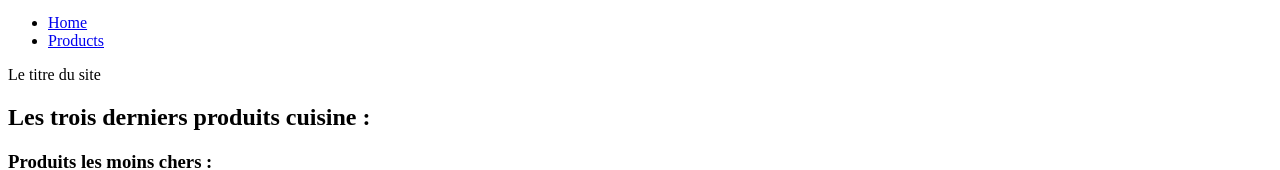
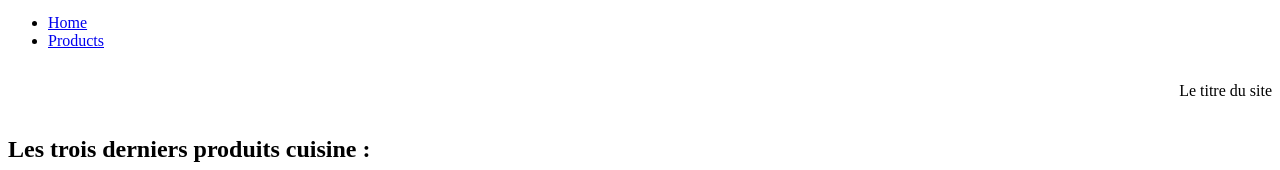
Before and after one commit to Anakin-66/exo-react-clone, a React (Create React App) app: page / in a window 1280 px wide. Shown: the part 348-518 px from the top of the page. Built offline with nearby package versions, Linux system fonts and the light colour scheme.

Commit message:
added flex on sidebar

```diff
--- a/src/App.js
+++ b/src/App.js
@@ -4,6 +4,7 @@ import { BrowserRouter, Route, Routes } from "react-router-dom";
 import HomePage from "./page/HomePage";
 import ProductsPage from "./page/ProductsPage";
 import ProductPage from "./page/ProductPage";
+import Style from "./css/style.css"
 
 function App() {
   return (
--- /dev/null
+++ b/src/css/style.css
@@ -0,0 +1,4 @@
+.sidebar {
+    display: flex;
+    justify-content: end;
+}
```
